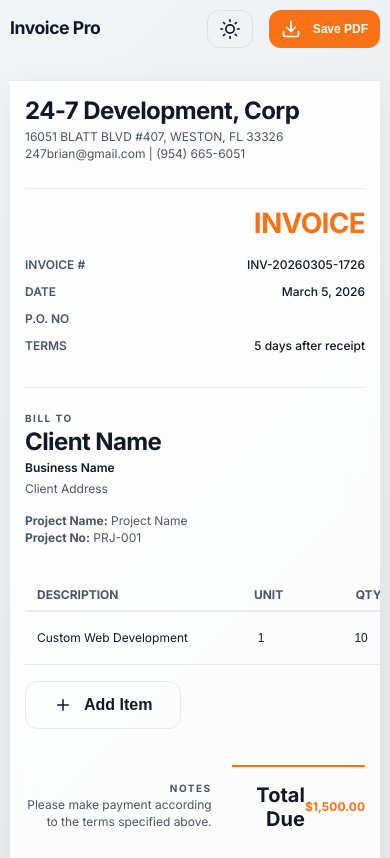
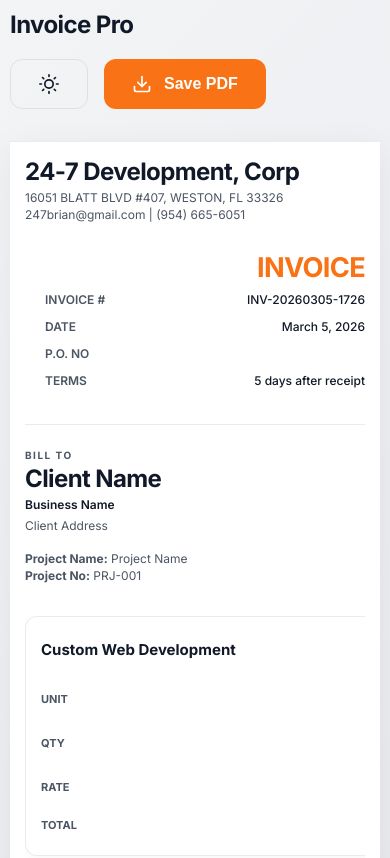
Before and after one commit to luisrudman-dev/invoice-generator, a plain HTML site: page index.html in a window 390 px wide. Shown: the top 858 px of the page. Drawn offline with Linux system fonts and the light colour scheme.

Commit message:
v1.6: Gold Standard Mobile Portrait Responsiveness (Card Layout)

```diff
--- a/index.css
+++ b/index.css
@@ -839,72 +839,97 @@
                 box-sizing: border-box !important;
                 border-left: none !important;
                 border-right: none !important;
+                background: white !important;
             }
 
-            .invoice-header {
-                flex-direction: column !important;
-                align-items: flex-start !important;
-                gap: 25px !important;
-            }
-
-            .brand {
-                width: 100% !important;
-                text-align: left !important;
-            }
-
-            .meta {
-                width: 100% !important;
-                align-items: flex-end !important;
-                text-align: right !important;
-                border-top: 1px solid var(--glass-border) !important;
-                padding-top: 20px !important;
-            }
-
-            .meta-item {
-                max-width: 100% !important;
-                justify-content: flex-end !important;
-                margin: 2px 0 !important;
+            /* --- Transform Table to Cards --- */
+            .items-table,
+            .items-table thead,
+            .items-table tbody,
+            .items-table tr,
+            .items-table td {
+                display: block !important;
                 width: 100% !important;
             }
 
-            .invoice-title {
-                font-size: 28px !important;
-                margin-bottom: 10px !important;
+            .items-table thead {
+                display: none !important;
+                /* Hide headers */
             }
 
-            .items-container {
-                margin: 20px -15px !important;
-                padding: 0 15px !important;
-                width: calc(100% + 30px) !important;
-                overflow-x: auto !important;
+            .item-row {
+                background: var(--bg-card);
+                border: 1px solid var(--glass-border) !important;
+                border-radius: 12px;
+                padding: 15px !important;
+                margin-bottom: 20px !important;
+                position: relative;
+                box-shadow: 0 4px 12px rgba(0, 0, 0, 0.03);
             }
 
-            .items-table {
-                min-width: 700px !important;
+            .item-row td {
+                border: none !important;
+                padding: 8px 0 !important;
+                display: flex !important;
+                justify-content: space-between !important;
+                align-items: center !important;
+                text-align: right !important;
+            }
+
+            .item-row td::before {
+                content: attr(data-label);
+                font-weight: 700;
+                color: var(--text-muted);
+                text-transform: uppercase;
+                font-size: 11px;
+                text-align: left;
+            }
+
+            .col-desc {
+                font-weight: 700;
+                font-size: 15px !important;
+                margin-bottom: 10px;
+                border-bottom: 1px solid var(--glass-border) !important;
+                padding-bottom: 15px !important;
+                justify-content: flex-start !important;
+            }
+
+            .col-desc::before {
+                display: none !important;
+            }
+
+            .unit-input,
+            .qty-input,
+            .price-input {
+                width: 120px !important;
+                background: white !important;
+                border: 1px solid var(--glass-border) !important;
+                padding: 6px !important;
+            }
+
+            .col-action {
+                position: absolute;
+                top: 10px;
+                right: 10px;
+                width: auto !important;
+                padding: 0 !important;
+            }
+
+            .btn-remove {
+                opacity: 1 !important;
+                background: #fef2f2 !important;
             }
 
             .totals-area {
                 flex-direction: column-reverse !important;
-                align-items: flex-end !important;
-                text-align: right !important;
-                gap: 20px !important;
+                align-items: stretch !important;
             }
 
-            .totals-summary {
-                width: 100% !important;
-                max-width: 280px !important;
+            .invoice-header {
+                gap: 15px !important;
             }
 
-            .header-content {
-                gap: 5px !important;
-            }
-
-            .logo-text {
-                font-size: 1.1rem !important;
-            }
-
-            .actions .btn {
-                padding: 8px 12px !important;
-                font-size: 12px !important;
+            .meta {
+                padding-top: 15px !important;
             }
         }
--- a/index.html
+++ b/index.html
@@ -851,73 +851,98 @@
                 box-sizing: border-box !important;
                 border-left: none !important;
                 border-right: none !important;
+                background: white !important;
             }
 
-            .invoice-header {
-                flex-direction: column !important;
-                align-items: flex-start !important;
-                gap: 25px !important;
-            }
-
-            .brand {
-                width: 100% !important;
-                text-align: left !important;
-            }
-
-            .meta {
-                width: 100% !important;
-                align-items: flex-end !important;
-                text-align: right !important;
-                border-top: 1px solid var(--glass-border) !important;
-                padding-top: 20px !important;
-            }
-
-            .meta-item {
-                max-width: 100% !important;
-                justify-content: flex-end !important;
-                margin: 2px 0 !important;
+            /* --- Transform Table to Cards --- */
+            .items-table,
+            .items-table thead,
+            .items-table tbody,
+            .items-table tr,
+            .items-table td {
+                display: block !important;
                 width: 100% !important;
             }
 
-            .invoice-title {
-                font-size: 28px !important;
-                margin-bottom: 10px !important;
+            .items-table thead {
+                display: none !important;
+                /* Hide headers */
             }
 
-            .items-container {
-                margin: 20px -15px !important;
-                padding: 0 15px !important;
-                width: calc(100% + 30px) !important;
-                overflow-x: auto !important;
+            .item-row {
+                background: var(--bg-card);
+                border: 1px solid var(--glass-border) !important;
+                border-radius: 12px;
+                padding: 15px !important;
+                margin-bottom: 20px !important;
+                position: relative;
+                box-shadow: 0 4px 12px rgba(0, 0, 0, 0.03);
             }
 
-            .items-table {
-                min-width: 700px !important;
+            .item-row td {
+                border: none !important;
+                padding: 8px 0 !important;
+                display: flex !important;
+                justify-content: space-between !important;
+                align-items: center !important;
+                text-align: right !important;
+            }
+
+            .item-row td::before {
+                content: attr(data-label);
+                font-weight: 700;
+                color: var(--text-muted);
+                text-transform: uppercase;
+                font-size: 11px;
+                text-align: left;
+            }
+
+            .col-desc {
+                font-weight: 700;
+                font-size: 15px !important;
+                margin-bottom: 10px;
+                border-bottom: 1px solid var(--glass-border) !important;
+                padding-bottom: 15px !important;
+                justify-content: flex-start !important;
+            }
+
+            .col-desc::before {
+                display: none !important;
+            }
+
+            .unit-input,
+            .qty-input,
+            .price-input {
+                width: 120px !important;
+                background: white !important;
+                border: 1px solid var(--glass-border) !important;
+                padding: 6px !important;
+            }
+
+            .col-action {
+                position: absolute;
+                top: 10px;
+                right: 10px;
+                width: auto !important;
+                padding: 0 !important;
+            }
+
+            .btn-remove {
+                opacity: 1 !important;
+                background: #fef2f2 !important;
             }
 
             .totals-area {
                 flex-direction: column-reverse !important;
-                align-items: flex-end !important;
-                text-align: right !important;
-                gap: 20px !important;
+                align-items: stretch !important;
             }
 
-            .totals-summary {
-                width: 100% !important;
-                max-width: 280px !important;
+            .invoice-header {
+                gap: 15px !important;
             }
 
-            .header-content {
-                gap: 5px !important;
-            }
-
-            .logo-text {
-                font-size: 1.1rem !important;
-            }
-
-            .actions .btn {
-                padding: 8px 12px !important;
-                font-size: 12px !important;
+            .meta {
+                padding-top: 15px !important;
             }
         }
     </style>
@@ -1013,10 +1038,12 @@
                     <tbody id="itemsBody">
                         <tr class="item-row">
                             <td contenteditable="true" class="col-desc">Custom Web Development</td>
-                            <td class="col-unit"><input type="number" value="1" class="unit-input"></td>
-                            <td class="col-qty"><input type="number" value="10" class="qty-input"></td>
-                            <td class="col-price"><input type="number" value="150" class="price-input"></td>
-                            <td class="col-total row-total" contenteditable="true">$1,500.00</td>
+                            <td class="col-unit" data-label="Unit"><input type="number" value="1" class="unit-input">
+                            </td>
+                            <td class="col-qty" data-label="Qty"><input type="number" value="10" class="qty-input"></td>
+                            <td class="col-price" data-label="Rate"><input type="number" value="150"
+                                    class="price-input"></td>
+                            <td class="col-total row-total" data-label="Total" contenteditable="true">$1,500.00</td>
                             <td class="no-print col-action"><button class="btn-remove" title="Remove Item"><svg
                                         xmlns="http://www.w3.org/2000/svg" width="18" height="18" viewBox="0 0 24 24"
                                         fill="none" stroke="currentColor" stroke-width="2" stroke-linecap="round"
@@ -1178,10 +1205,10 @@
                 newRow.className = 'item-row';
                 newRow.innerHTML = `
                     <td contenteditable="true" class="col-desc">New Item</td>
-                    <td class="col-unit"><input type="number" value="1" class="unit-input"></td>
-                    <td class="col-qty"><input type="number" value="1" class="qty-input"></td>
-                    <td class="col-price"><input type="number" value="0" class="price-input"></td>
-                    <td class="col-total row-total" contenteditable="true">$0.00</td>
+                    <td class="col-unit" data-label="Unit"><input type="number" value="1" class="unit-input"></td>
+                    <td class="col-qty" data-label="Qty"><input type="number" value="1" class="qty-input"></td>
+                    <td class="col-price" data-label="Rate"><input type="number" value="0" class="price-input"></td>
+                    <td class="col-total row-total" data-label="Total" contenteditable="true">$0.00</td>
                     <td class="no-print col-action">
                         <button class="btn-remove" title="Remove Item">
                             <svg xmlns="http://www.w3.org/2000/svg" width="18" height="18" viewBox="0 0 24 24" fill="none" stroke="currentColor" stroke-width="2" stroke-linecap="round" stroke-linejoin="round"><polyline points="3 6 5 6 21 6"></polyline><path d="M19 6v14a2 2 0 0 1-2 2H7a2 2 0 0 1-2-2V6m3 0V4a2 2 0 0 1 2-2h4a2 2 0 0 1 2 2v2"></path><line x1="10" y1="11" x2="10" y2="17"></line><line x1="14" y1="11" x2="14" y2="17"></line></svg>
```
Also changed, not shown: wix-invoice-embed.html (+85 -58 lines).
